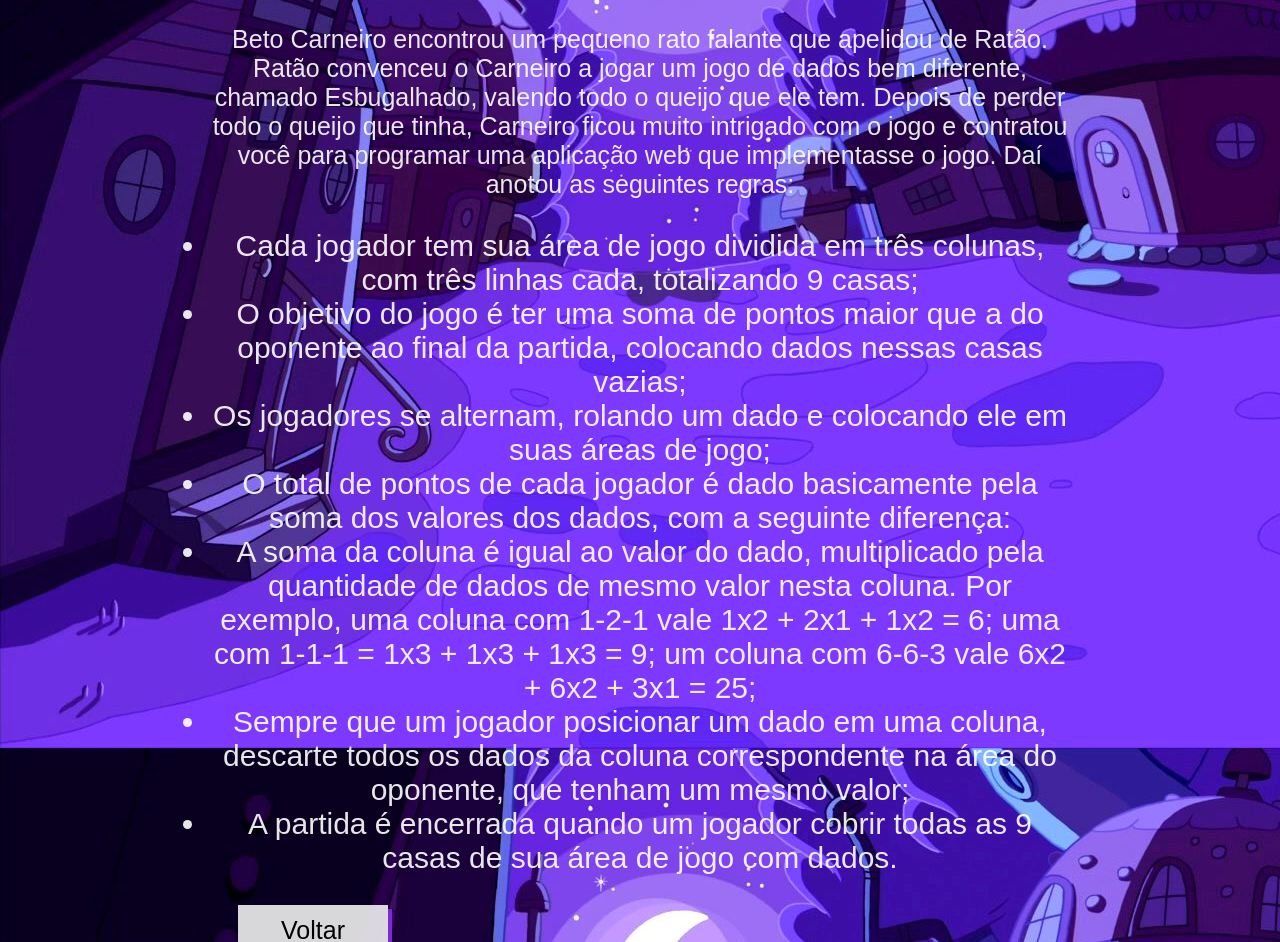
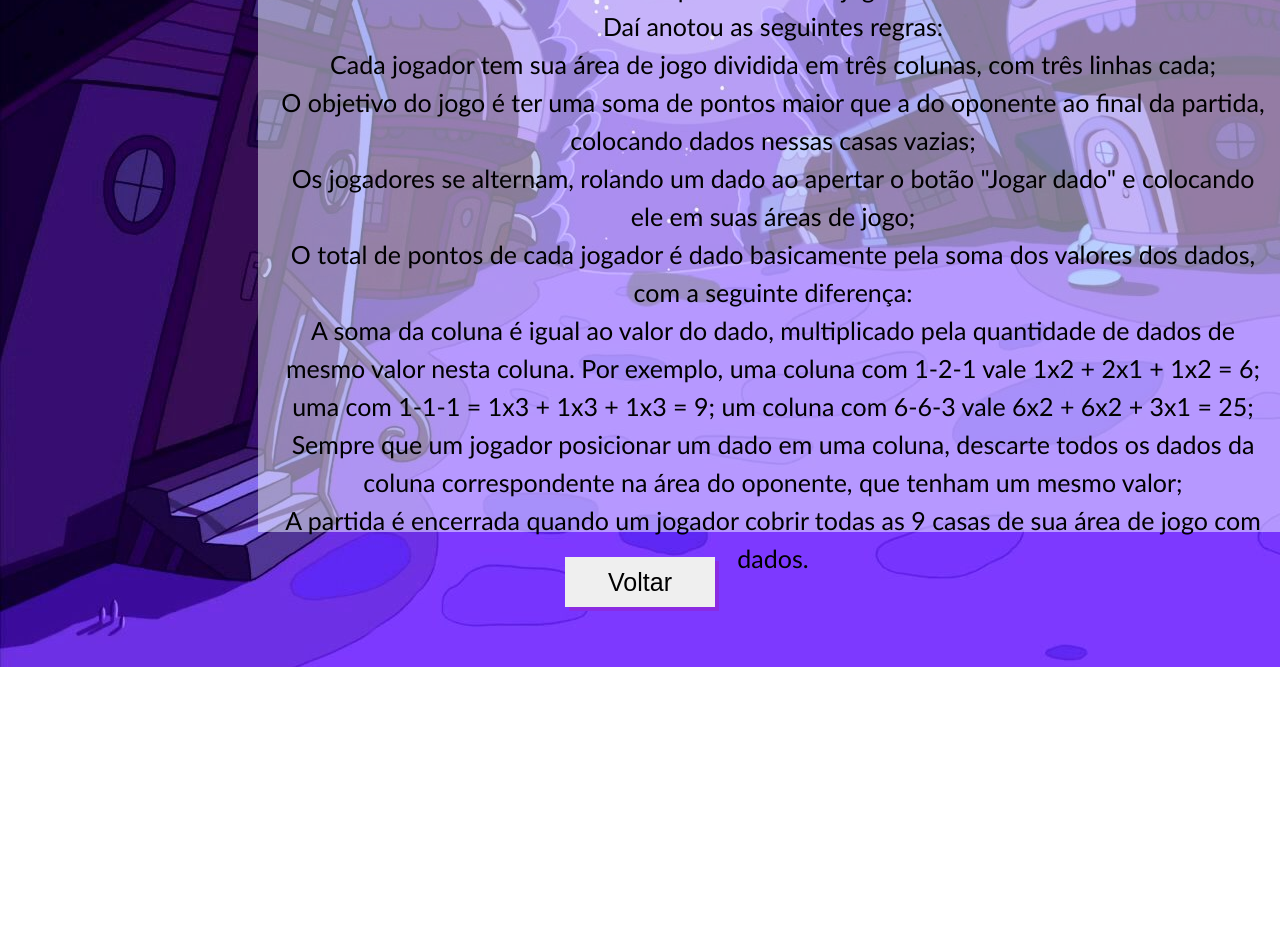
Before and after one commit to ufjf-dcc202/ufjf-dcc202-2023-3-a-trb-jogo-da-bugalha-por-caique-e-lara, a plain HTML site: page instrucoes.html in a window 1280 px wide. Shown: the part 332-1274 px from the top of the page. After the commit the page ends 999 px from the top, so only its background shows below. Drawn offline with Linux system fonts and the light colour scheme; a web font is replaced by a local one.

Commit message:
ajusta página de instrução

```diff
--- a/estilo/style.css
+++ b/estilo/style.css
@@ -17,7 +17,7 @@ body{
 h1{
     font-size: 60px;
     color: white;
-
+    margin-bottom: 0;
 }
 
 p{
@@ -50,3 +50,15 @@ button{
 button:hover{
     transform: scale(1.10);
 }
+
+/*instrução*/
+#instrucao{
+    width: 1000px;
+    height: 700px;
+    padding: 15px;
+    margin-left: 250px;
+    line-height: 38px;
+    white-space: pre-line;
+    background-color: rgba(240, 248, 255, 0.503);
+    font-family:'Gill Sans', 'Gill Sans MT', Calibri, 'Trebuchet MS', sans-serif;
+}
--- a/instrucoes.html
+++ b/instrucoes.html
@@ -7,45 +7,22 @@
 
     <link rel="preconnect" href="https://fonts.googleapis.com">
     <link href="https://fonts.googleapis.com/css2?family=Dhurjati&display=swap" rel="stylesheet">
-<style>
-    main{
-
-        width: 0 auto;
-        padding: 200px;
-
-    }
-    #opaco{
-
-        opacity: 0.9;
-        color: white;
-
-    }
-
-    button{
-        display: block;
-        opacity: 0.9;
-    }
-</style>
 
     <title>Jogo da Bugalha</title>
 </head>
 <body>
     <main>
         <h1>Como Jogar</h1>
-        <div id = "opaco">
-            <p>Beto Carneiro encontrou um pequeno rato falante que apelidou de Ratão. Ratão convenceu o Carneiro a jogar um jogo de dados bem diferente, chamado Esbugalhado, valendo todo o queijo que ele tem. Depois de perder todo o queijo que tinha, Carneiro ficou muito intrigado com o jogo e contratou você para programar uma aplicação web que implementasse o jogo. Daí anotou as seguintes regras:
-                <ul>
-                    <li>Cada jogador tem sua área de jogo dividida em três colunas, com três linhas cada, totalizando 9 casas; </li>
-                    <li>O objetivo do jogo é ter uma soma de pontos maior que a do oponente ao final da partida, colocando dados nessas casas vazias; </li>
-                    <li>Os jogadores se alternam, rolando um dado e colocando ele em suas áreas de jogo; </li>
-                    <li>O total de pontos de cada jogador é dado basicamente pela soma dos valores dos dados, com a seguinte diferença: </li>
-                    <li>A soma da coluna é igual ao valor do dado, multiplicado pela quantidade de dados de mesmo valor nesta coluna. Por exemplo, uma coluna com 1-2-1 vale 1x2 + 2x1 + 1x2 = 6; uma com 1-1-1 = 1x3 + 1x3 + 1x3 = 9; um coluna com 6-6-3 vale 6x2 + 6x2 + 3x1 = 25;</li>
-                    <li>Sempre que um jogador posicionar um dado em uma coluna, descarte todos os dados da coluna correspondente na área do oponente, que tenham um mesmo valor;</li>
-                    <li>A partida é encerrada quando um jogador cobrir todas as 9 casas de sua área de jogo com dados.
-                </ul>
+            <p id="instrucao">Beto Carneiro encontrou um pequeno rato falante que apelidou de Ratão. Ratão convenceu o Carneiro a jogar um jogo de dados bem diferente, chamado Esbugalhado, valendo todo o queijo que ele tem. Depois de perder todo o queijo que tinha, Carneiro ficou muito intrigado com o jogo e contratou você para programar uma aplicação web que implementasse o jogo.
+                Daí anotou as seguintes regras:
+                Cada jogador tem sua área de jogo dividida em três colunas, com três linhas cada;
+                O objetivo do jogo é ter uma soma de pontos maior que a do oponente ao final da partida, colocando dados nessas casas vazias;
+                Os jogadores se alternam, rolando um dado ao apertar o botão "Jogar dado" e colocando ele em suas áreas de jogo;
+                O total de pontos de cada jogador é dado basicamente pela soma dos valores dos dados, com a seguinte diferença:
+                    A soma da coluna é igual ao valor do dado, multiplicado pela quantidade de dados de mesmo valor nesta coluna. Por exemplo, uma coluna com 1-2-1 vale 1x2 + 2x1 + 1x2 = 6; uma com 1-1-1 = 1x3 + 1x3 + 1x3 = 9; um coluna com 6-6-3 vale 6x2 + 6x2 + 3x1 = 25;
+                    Sempre que um jogador posicionar um dado em uma coluna, descarte todos os dados da coluna correspondente na área do oponente, que tenham um mesmo valor;
+                    A partida é encerrada quando um jogador cobrir todas as 9 casas de sua área de jogo com dados.
             </p>
-        </div>
-
         <button onclick="location.href='index.html'">Voltar</button>
     </main>
 
```
